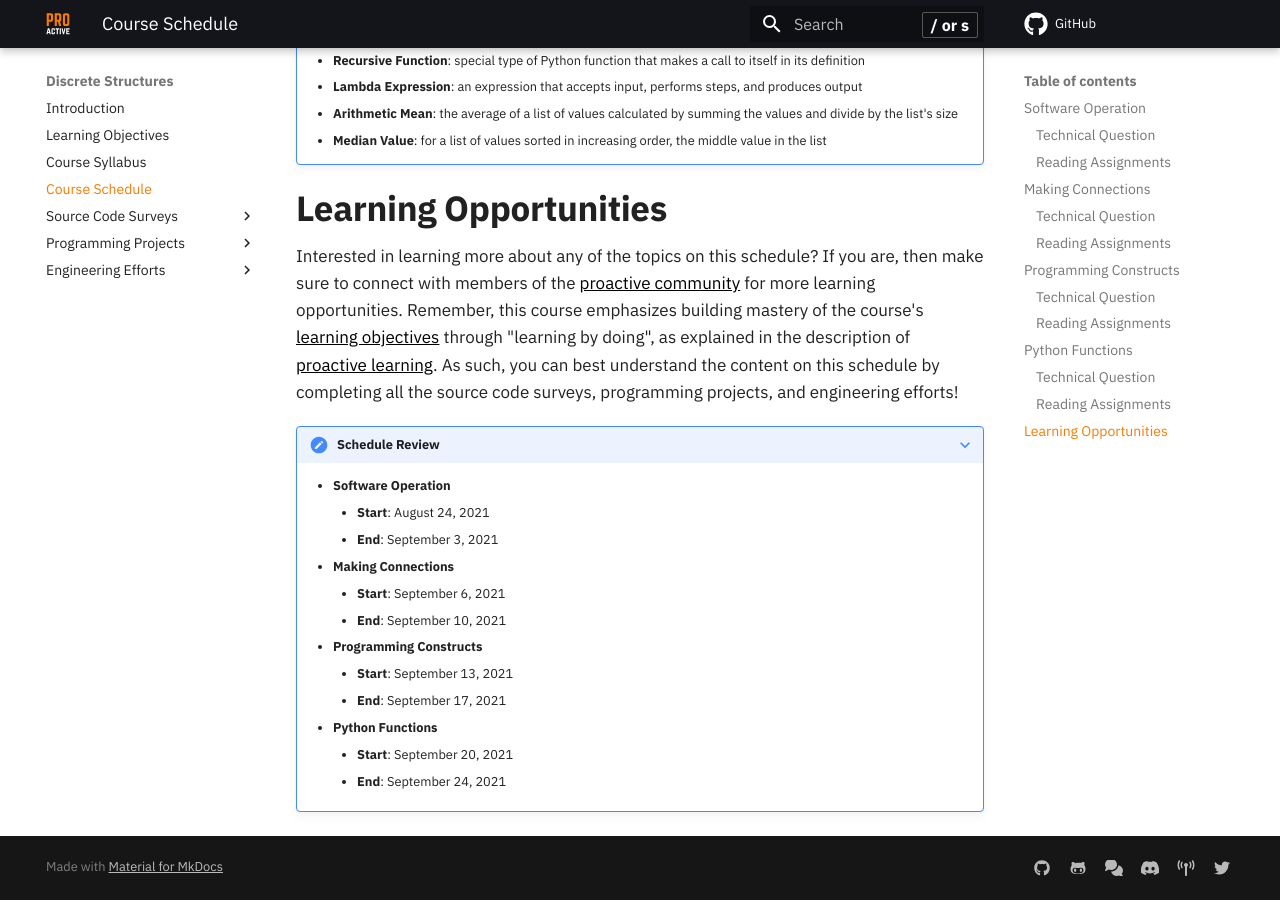
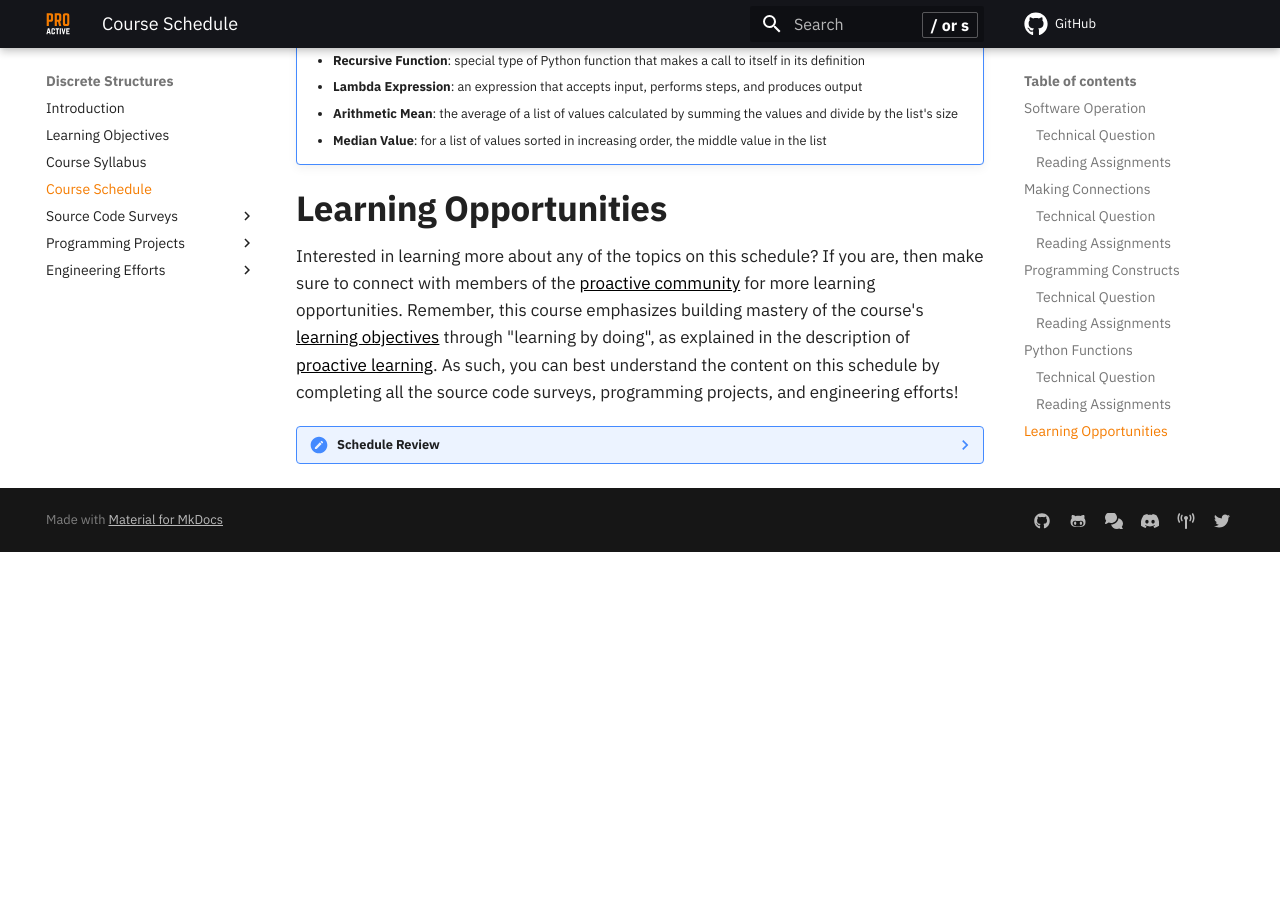
Before and after one commit to ProactiveProgrammers/www.proactiveprogrammers.com, an MkDocs documentation site: the page built from docs/discrete-structures/schedule-discrete-structures.md, in a window 1280 px wide and 900 px high, scrolled down 1973 px. Built offline with MkDocs 1.6.1 and Material for MkDocs 9.7.7, drawn with Linux system fonts in a browser that asks for light colours; comment, search, counter and statistics services are not loaded; after the commit the page ends 2525 px from its top, so only the background shows below that.

```diff
--- a/docs/discrete-structures/schedule-discrete-structures.md
+++ b/docs/discrete-structures/schedule-discrete-structures.md
@@ -100,7 +100,7 @@ learning](../../proactive-learning/introduction-proactive-learning). As such,
 you can best understand the content on this schedule by completing all the
 source code surveys, programming projects, and engineering efforts!
 
-???+ note "Schedule Review"
+??? note "Schedule Review"
     - **Software Operation**
         - **Start**: August 24, 2021
         - **End**: September 3, 2021
```
